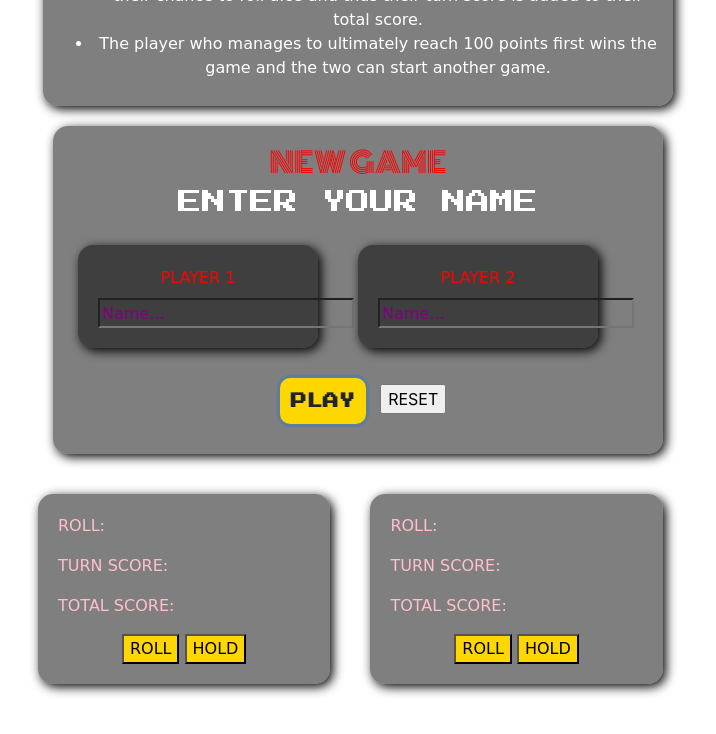
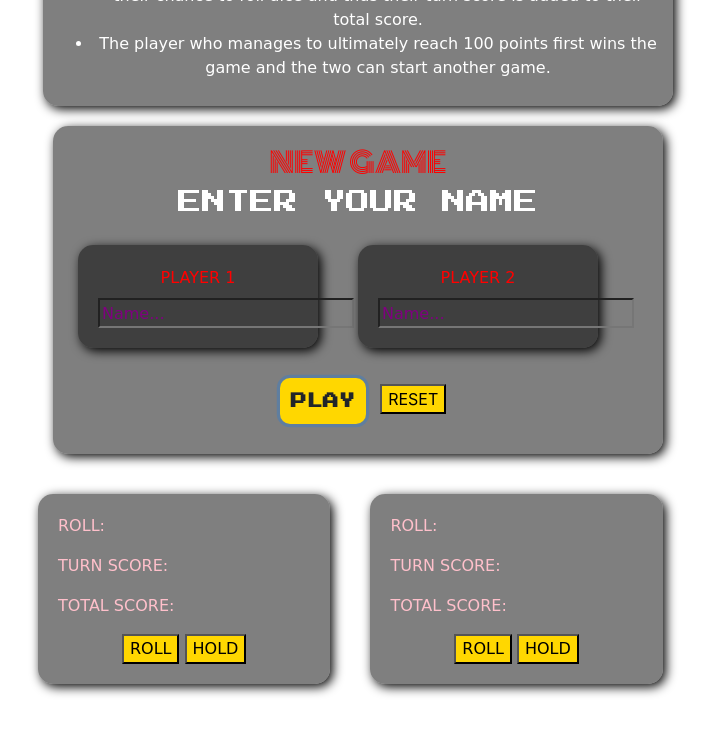
Before and after one commit to Kazammy/private, a plain HTML site: page index.html in a window 1280 px wide. Both pictures are taken after a click on the button "PLAY". Shown: the part 528-1262 px from the top of the page, without its empty margins (282-998 px from the left). Drawn offline with nearby package versions, Linux system fonts and the light colour scheme; a web font is replaced by a local one.

Commit message:
styling of reset button

```diff
--- a/css/styles.css
+++ b/css/styles.css
@@ -92,3 +92,10 @@ body {
   font-family: 'Shojumaru', cursive;
   color: red;
 }
+.Gameplay {
+  display:none;
+}
+.Reset {
+  color: black;
+  background-color: gold;
+}
```
